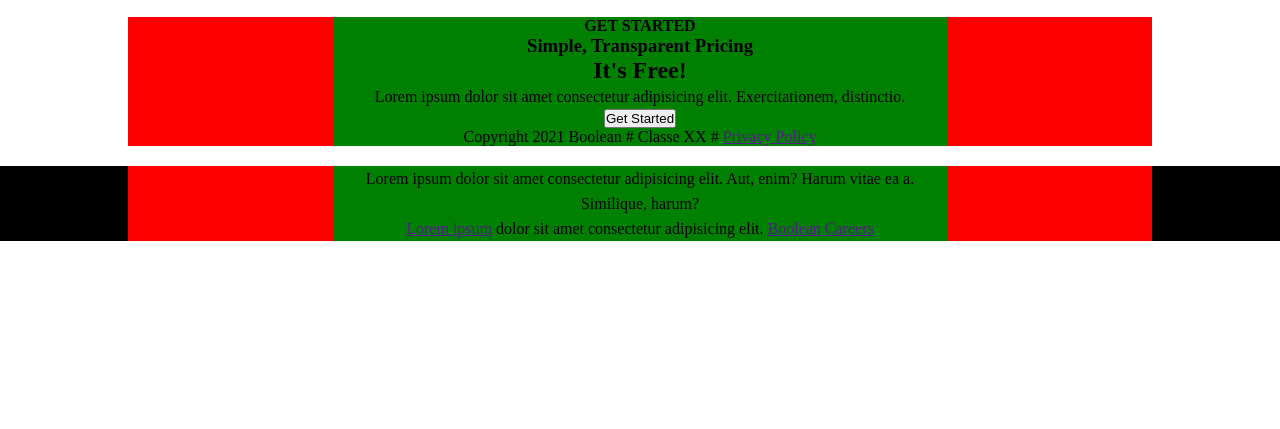
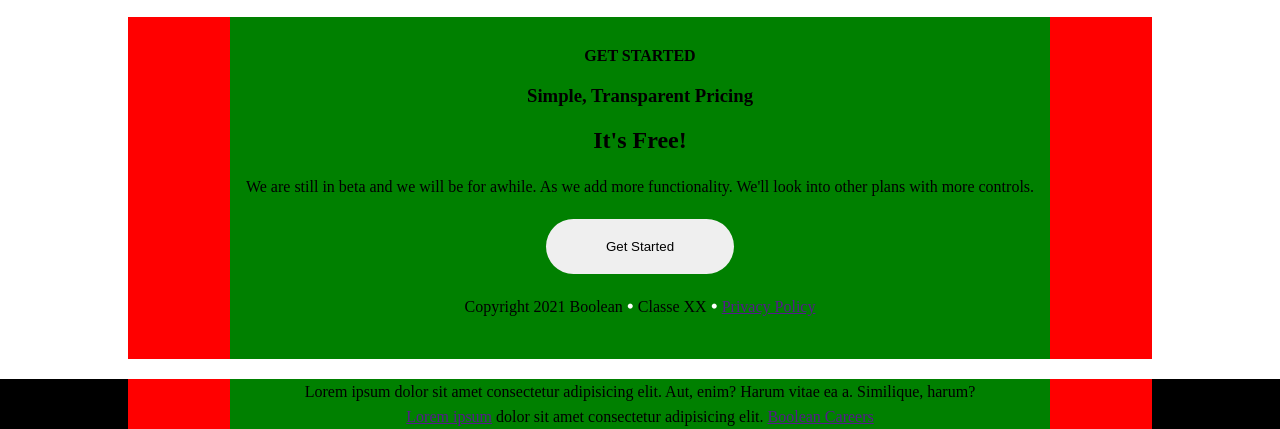
Before and after one commit to RiccardoVoltolina/htmlcss-responsive-layout, a plain HTML site: page index.html in a window 1280 px wide. Shown: the part 3337-3766 px from the top of the page. Before the commit the page ends 3578 px from the top, so only its background shows below. Drawn offline with Linux system fonts and the light colour scheme.

Commit message:
add padding in get started section

```diff
--- a/index.html
+++ b/index.html
@@ -230,12 +230,14 @@
 
         <div class="main_container">
             <div class="container_get_started">
-                <h4>GET STARTED</h4>
-                <h3>Simple, Transparent Pricing</h3>
-                <h2>It's Free!</h2>
-                <p>Lorem ipsum dolor sit amet consectetur adipisicing elit. Exercitationem, distinctio.</p>
-                <button>Get Started</button>
-                <div>Copyright 2021 Boolean # Classe XX # <a href="">Privacy Policy</a></div>
+                <h4 class="pt-30 pb-20">GET STARTED</h4>
+                <h3 class="pb-20">Simple, Transparent Pricing</h3>
+                <h2 class="pb-20">It's Free!</h2>
+                <p class="pb-20">We are still in beta and we will be for awhile. As we add more functionality. We'll look into other plans with more controls.</p>
+                <div class="pb-20">
+                    <button class="get_started_button">Get Started</button>
+                </div>
+                <p class="pb-40 d-flex justy_center align_center">Copyright 2021 Boolean <i class="fa-solid fa-circle circle"></i> Classe XX <i class="fa-solid fa-circle circle"></i> <a href="">Privacy Policy</a></p>
             </div>
         </div>
     </main>
--- a/style/style.css
+++ b/style/style.css
@@ -139,8 +139,16 @@ section {
     padding: 30px;
 }
 
+.pt-30 {
+    padding-top: 30px;
+}
+
 .py-30 {
     padding: 30px 0;
+}
+
+.pb-40 {
+    padding-bottom: 40px;
 }
 
 .mt-40 {
@@ -330,11 +338,23 @@ section {
 /* start get started section */
 
 .container_get_started, .container_footer {
-    width: 60%;
+    width: 80%;
     margin: auto;
     max-width: 1170px;
     background-color: green;
     text-align: center;
+}
+
+.get_started_button {
+    border-radius: 30px;
+    border: none;
+    padding: 20px 60px;
+}
+
+.circle {
+    padding: 0 5px;
+    font-size: 5px;
+    color: white;
 }
 
 /* start footer */
@@ -431,6 +451,10 @@ footer {
 
     /* start get started section */
 
+    .container_get_started p {
+        flex-wrap: wrap;
+    }
+
     /* start footer */
 
 
```
